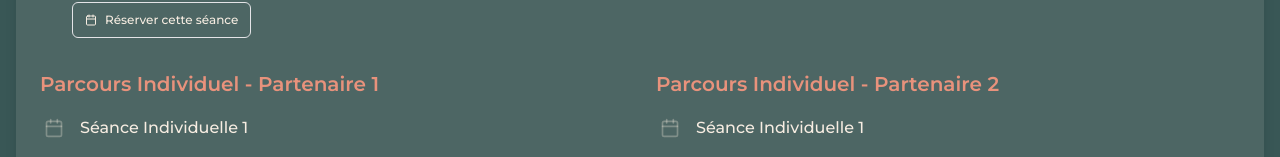
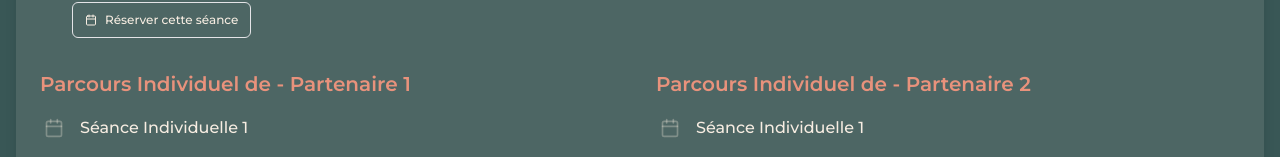
Before and after one commit to numerized/anneyvonnetherapeute, a Next.js app: page /dashboard in a window 1280 px wide. Shown: the part 470-627 px from the top of the page. Built offline with nearby package versions, Linux system fonts and the light colour scheme; no server answers; the database is empty; sample sign-in values are in the browser's storage; what @sanity/demo would draw is missing.

Commit message:
better labels

```diff
--- a/app/dashboard/page.tsx
+++ b/app/dashboard/page.tsx
@@ -890,13 +890,17 @@ export default function DashboardPage() {
             <div className="grid grid-cols-1 md:grid-cols-2 gap-8">
               {/* Partner 1 Journey */}
               <div>
-                <h3 className="text-xl font-semibold text-primary-coral mb-4">Parcours Individuel - Partenaire 1</h3>
+                <h3 className="text-xl font-semibold text-primary-coral mb-4">
+                  Parcours Individuel de {userProfile?.firstName ? `${userProfile.firstName}` : '- Partenaire 1'}
+                </h3>
                 {renderJourneyPhase('individual', 'partner1')}
               </div>
 
               {/* Partner 2 Journey */}
               <div>
-                <h3 className="text-xl font-semibold text-primary-coral mb-4">Parcours Individuel - Partenaire 2</h3>
+                <h3 className="text-xl font-semibold text-primary-coral mb-4">
+                  Parcours Individuel de {partnerProfile?.firstName ? `${partnerProfile.firstName}` : '- Partenaire 2'}
+                </h3>
                 {renderJourneyPhase('individual', 'partner2')}
               </div>
             </div>
```
